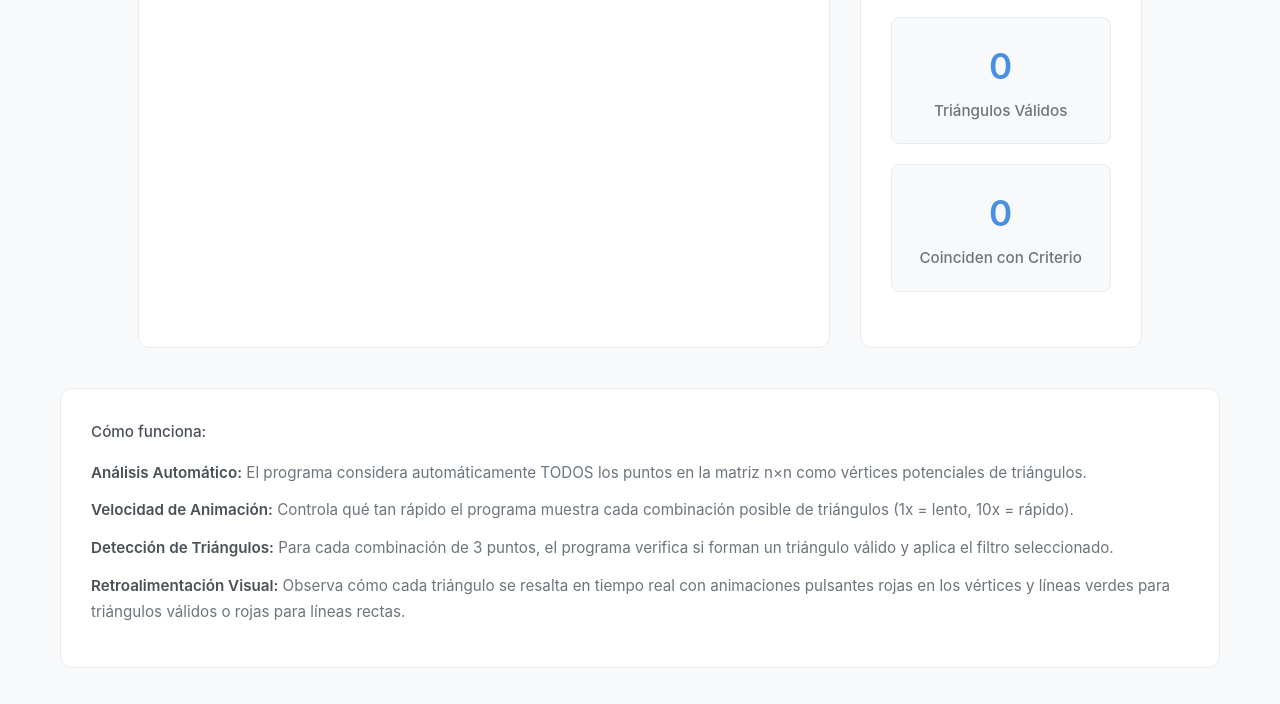
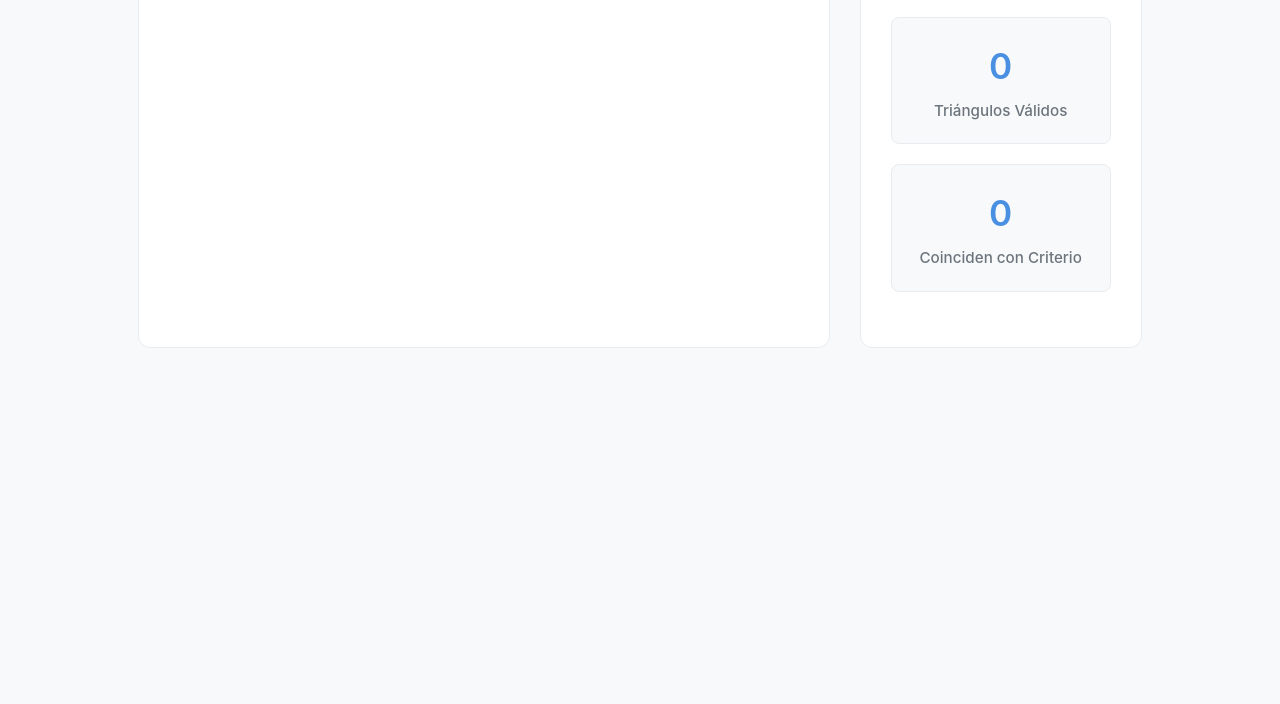
Before and after one commit to Bustiq/Calculadora-de-triangulos, a plain HTML site: page buscador_triangulos.html in a window 1280 px wide. Shown: the part 724-1428 px from the top of the page. After the commit the page ends 1112 px from the top, so only its background shows below. Drawn offline with Linux system fonts and the light colour scheme.

Commit message:
yorelejiju

```diff
--- a/buscador_triangulos.html
+++ b/buscador_triangulos.html
@@ -474,13 +474,13 @@
 
 
 
-        <div class="informacion">
+        <!--div class="informacion">
             <h4>Cómo funciona:</h4>
             <p><strong>Análisis Automático:</strong> El programa considera automáticamente TODOS los puntos en la matriz n×n como vértices potenciales de triángulos.</p>
             <p><strong>Velocidad de Animación:</strong> Controla qué tan rápido el programa muestra cada combinación posible de triángulos (1x = lento, 10x = rápido).</p>
             <p><strong>Detección de Triángulos:</strong> Para cada combinación de 3 puntos, el programa verifica si forman un triángulo válido y aplica el filtro seleccionado.</p>
             <p><strong>Retroalimentación Visual:</strong> Observa cómo cada triángulo se resalta en tiempo real con animaciones pulsantes rojas en los vértices y líneas verdes para triángulos válidos o rojas para líneas rectas.</p>
-        </div>
+        </div-->
     </div>
 
     <script>
```
